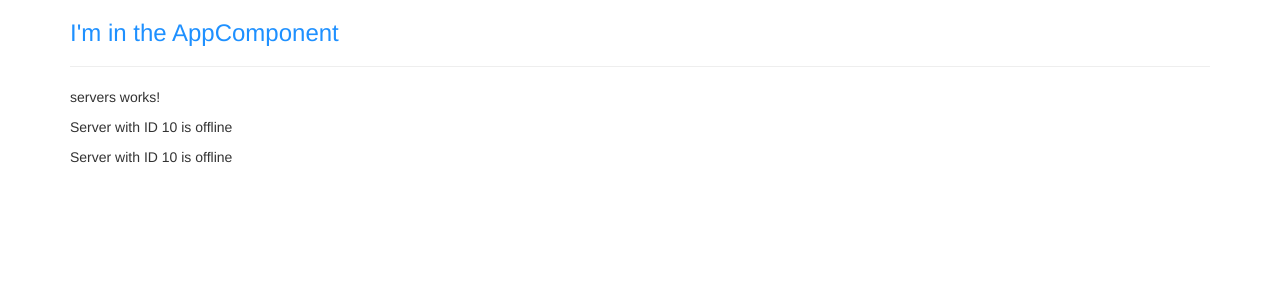
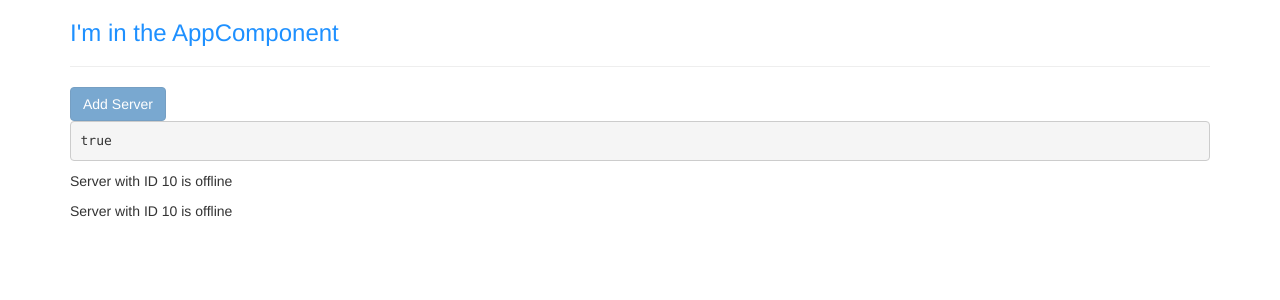
Before and after one commit to Manoj85/Angular5-Apps, an Angular app in the folder first-app/: page / in a window 1280 px wide. Shown: the top 300 px of the page. Built offline with nearby package versions, Linux system fonts and the light colour scheme.

Commit message:
Property Binding

```diff
--- a/first-app/src/app/servers/servers.component.html
+++ b/first-app/src/app/servers/servers.component.html
@@ -1,5 +1,4 @@
-<p>
-  servers works!
-</p>
+<div class="btn btn-primary" [attr.disabled]="!allowNewServer">Add Server</div>
+    <pre>{{allowNewServer}}</pre>
 <app-server></app-server>
 <app-server></app-server>
--- a/first-app/src/app/servers/servers.component.ts
+++ b/first-app/src/app/servers/servers.component.ts
@@ -6,8 +6,13 @@ import { Component, OnInit } from '@angular/core';
   styleUrls: ['./servers.component.css']
 })
 export class ServersComponent implements OnInit {
-
-  constructor() { }
+  allowNewServer: boolean = false;
+  constructor() {
+    setTimeout(() => {
+      console.log("Came here!!!");
+      this.allowNewServer = true;
+    }, 2000);
+  }
 
   ngOnInit() {
   }
```
